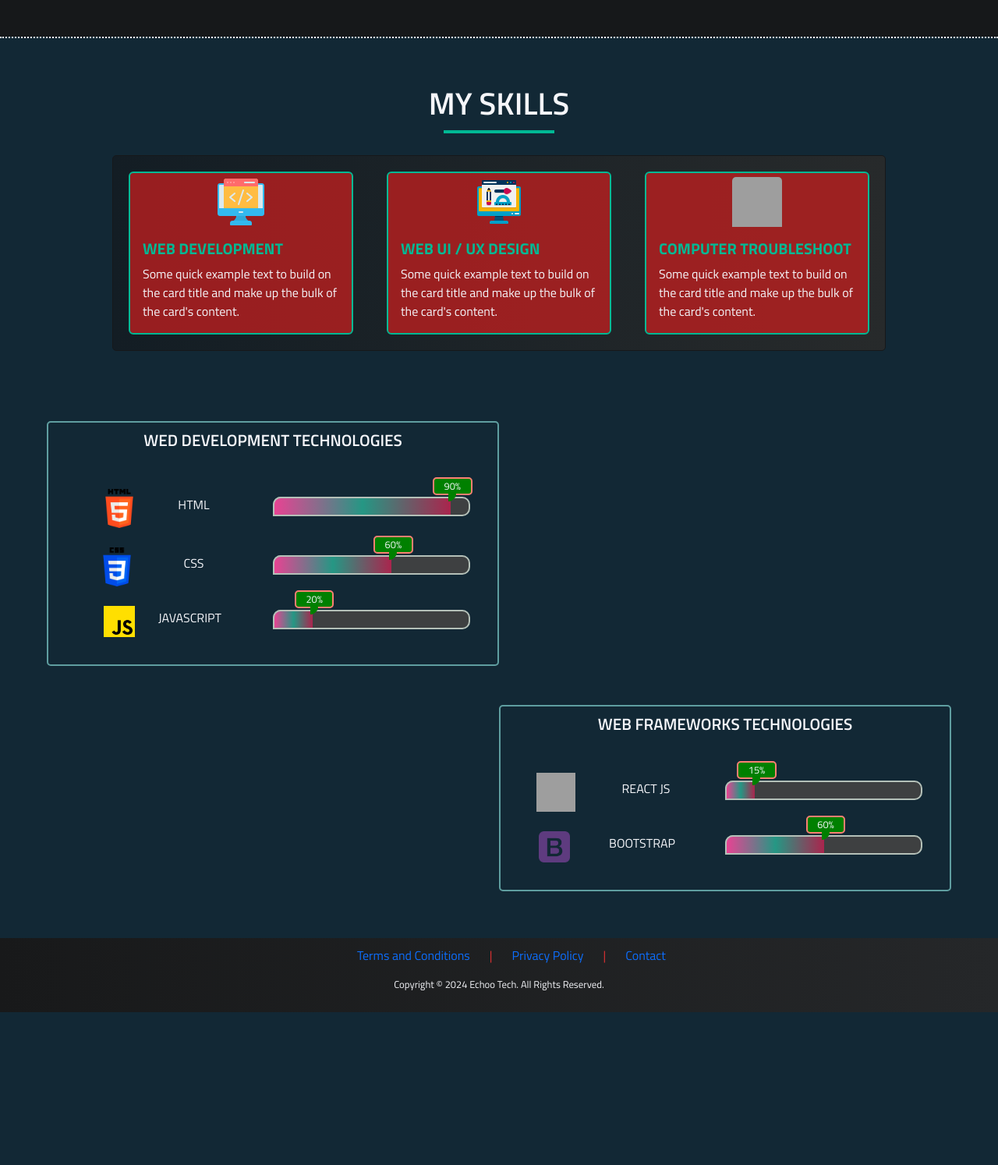
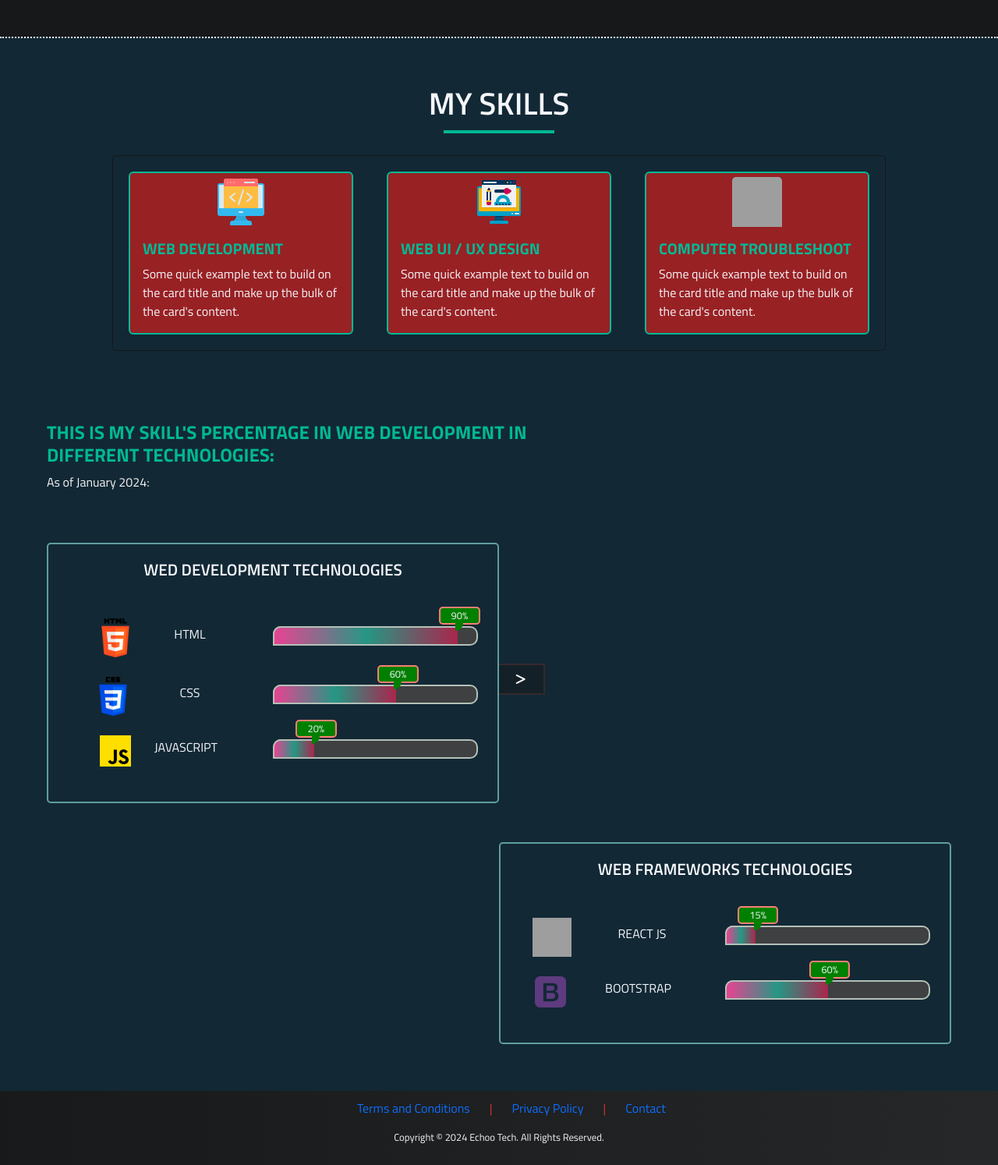
Before and after one commit to Jericho-Paningbatan/Native-Portfolio-Website, a PHP site: page / in a window 1280 px wide. Shown: the part 623-2117 px from the top of the page at 78% size. Before the commit the page ends 1921 px from the top, so only its background shows below. Run offline with PHP 8.4, Linux system fonts and the light colour scheme; some libraries are stand-ins or nearby versions; grey boxes are pictures that could not be loaded.

Commit message:
UPDATE: 3:57 PM

```diff
--- a/css/styles.css
+++ b/css/styles.css
@@ -27,11 +27,26 @@
   --second-rem: 1.2rem;
   --third-rem: 1.3rem;
 
+  --btn-Animation: btnAni 0.5s ease-in-out ;
 }
+@keyframes btnAni {
+  0%{
+
+    transform: scale(1.2)
+
+  }
+  100%{
+    transform: scale(1);
+  }
+}
+
+
+
 body{
 
   background-color: var(--main-color);
   font-family: var(--font-styles);
+
 }
 header{
   width: 100%;
@@ -350,7 +377,6 @@ left: 19px;
   padding: 20px;
   margin-top: 20px;
   border: 1px solid var(--main-color);
-  background: linear-gradient(to right, #131d24,#272a2b);
   border-radius: 5px;
   margin-bottom: 25px;
 }
@@ -388,13 +414,37 @@ left: 19px;
   padding: 40px;
   margin-top: 25px;
 }
+
+.percent-intro{
+  width: 60%;
+  text-align: left;
+  color: #00b894;
+}
+.percent-intro h2{
+  text-transform: uppercase;
+  font-size: 1.5rem;
+  font-weight: bold;
+}
+.percent-intro p{
+
+  font-size: var(--one-rem);
+  color: whitesmoke;
+}
+.percent-container{
+
+  display: flex;
+  gap: 5px;
+}
+
 .percent, .percent2{
   position: relative;
 
   width: 50%;
-  padding: 10px;
   border: 2px solid cadetblue;
   border-radius: 5px;
+  margin-top: 50px;
+  z-index: 5;
+  padding-block: 20px;
 }
 .percent2{
 
@@ -408,6 +458,89 @@ left: 19px;
   color: var(--tertiary-color);
   margin-bottom: 50px;
 }
+
+
+.btn-info-web{
+  display: flex;
+  justify-content: center;
+  align-items: center;
+  position: absolute;
+  width: 60px;
+  height: 40px;
+  left: 49.9%;
+  top: 40%;
+  background-color: rgba(22, 24, 26, 0.5);
+  border: 2px solid rgba(87, 51, 51, 0.5);
+
+  cursor: pointer;
+  z-index: 1;
+  color: whitesmoke;
+  user-select: none;
+  border-left: none;
+
+}
+.btn-info-web:hover{
+
+  transform: scale(1.1);
+  width: 45px;
+
+}
+
+.btn-info-web .fa-less-than{
+
+  display: none;
+}
+.btn-info-web2{
+
+  display: none;
+}
+
+
+.info-webcon{
+  width: 50%;
+  background-color: rgba(29, 28, 28, 0.3);
+  margin-top: 50px;
+  border: 2px solid cadetblue;
+  border-radius: 5px;
+  animation: btn-infowebAni 0.8s ease-in;
+  display: none;
+  user-select: none;
+  text-align: left;
+  padding-block: 30px;
+  padding-inline: 55px;
+  color: #00b894;
+  transition: all 0.3s ease-in-out;
+}
+.info-webcon p{
+  margin-top: 30px;
+  color: whitesmoke;
+  text-align: justify;
+  font-size: 0.9rem;
+}
+
+.info-webconJS{
+
+  animation: btn-infowebAni 0.5s ease-in;
+  display: block;
+}
+@keyframes btn-infowebAni {
+  0%,30%, 50% {
+
+      transform: translateX(-500px);
+      opacity: 0;
+
+  }
+  90%, 100%{
+    transform: translateX(0);
+    opacity: 1;
+  }
+
+
+}
+
+
+
+
 
 .graphics{
   position: relative;
--- a/index.html
+++ b/index.html
@@ -139,7 +139,21 @@
 
     </div>
 
+
+
+
+
+
     <div class="percentage-skill">
+
+      <div class="percent-intro">
+
+          <h2>This is my skill's percentage in web development in different technologies:</h2>
+          <p>As of January 2024:</p>
+
+      </div>
+
+      <div class="percent-container">
 
         <div class="percent">
 
@@ -197,8 +211,18 @@
 
           </div>
 
+        <div class="btn-info-web"><i class="fa-solid fa-greater-than"></i><i class="fa-solid fa-less-than"></i></div>
+        <div class="btn-info-web2"><h4 class="readbtn">READ INFO</h4><h4 class="closebtn">CLOSE</h4></div>
 
-
+          <div class="info-webcon">
+              <h2 style="font-weight: 600;">What is web development?</h2>
+              <p>Web development is the process of creating and maintaining websites and web applications.
+                It involves the use of programming languages, frameworks,
+                and tools to design, build, and deploy digital solutions that can be accessed over the internet.
+                Web development encompasses both front-end development (user interface and experience) and back-end development (server-side logic and database management),
+                along with other essential aspects like web servers, hosting, version control, and security practices.</p>
+          </div>
+        </div>
 
 
 
--- a/js/script.js
+++ b/js/script.js
@@ -69,6 +69,67 @@ navAlist.forEach(navlistA =>{
 
 });
 
+
+
+let infoWebcon = document.querySelector('.info-webcon');
+let openInfoBtn = document.querySelector('.btn-info-web');
+let openInfoBtn2 = document.querySelector('.btn-info-web2');
+
+let lessthan = document.querySelector('.btn-info-web .fa-less-than');
+let greaterthan = document.querySelector('.btn-info-web .fa-greater-than');
+
+let clickisTrue = true;
+
+
+openInfoBtn.addEventListener('click', openInfowebcon)
+openInfoBtn2.addEventListener('click', open2Infowebcon)
+
+
+function openInfowebcon (){
+
+  if(clickisTrue){
+    openInfoBtn.style.left = '49.6%';
+    lessthan.style.display = 'block';
+    greaterthan.style.display = 'none';
+    infoWebcon.classList.add('info-webconJS');
+  }else{
+
+    greaterthan.style.display = 'block';
+    lessthan.style.display = 'none';
+    infoWebcon.classList.remove('info-webconJS');
+    openInfoBtn.style.left = '';
+
+  }
+
+  clickisTrue = !clickisTrue;
+
+};
+
+
+function open2Infowebcon (){
+
+let readBtn = document.querySelector('.readbtn');
+let closeBtn = document.querySelector('.closebtn');
+
+
+  if(clickisTrue){
+
+    readBtn.style.display = 'none';
+    closeBtn.style.display = 'block';
+
+    infoWebcon.classList.add('info-webconJS');
+  }else{
+
+    readBtn.style.display = 'block';
+    closeBtn.style.display = 'none';
+
+    infoWebcon.classList.remove('info-webconJS');
+
+  }
+
+  clickisTrue = !clickisTrue;
+
+};
 
 
 
```
Also changed, not shown: other parts of css/styles.css (+57 -1 lines).
